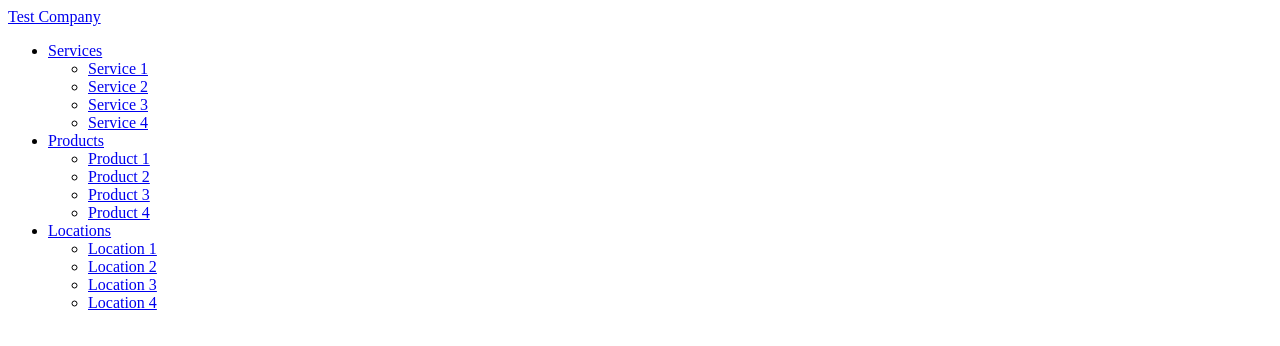
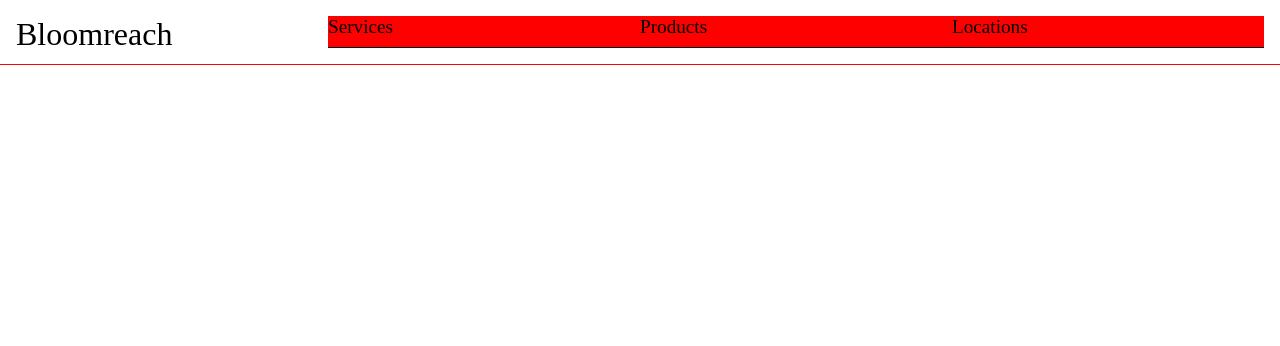
Before and after one commit to girishsunkeri/Menu_Items, a plain HTML site: page index.html in a window 1280 px wide. Drawn offline with Linux system fonts and the light colour scheme.

Commit message:
showing menu-items based on toggle button

```diff
--- a/app.js
+++ b/app.js
@@ -0,0 +1,5 @@
+const menuToggle = document.querySelector('.menu-ham');
+
+menuToggle.addEventListener('click', () => {
+    menuToggle.classList.toggle("open");
+})
--- a/index.html
+++ b/index.html
@@ -12,45 +12,29 @@
 <body>
 	<div class="app-content">
 		<header class="header">
-			<div class="header-content">
-				<div class="menu-toggle">
-					<div class="menu-toggle-burger"></div>
+			<nav class="nav">
+				<div class="menu-ham">
+					<div class="container">
+						<div class="bar1"></div>
+						<div class="bar2"></div>
+						<div class="bar3"></div>
 					</div>
-				<div class="logo"><a href="#">Test Company</a></div>
-				<div class="overlay">
-				  <nav>
+				</div>
 				<ul class="links">
 					<li>
+						<a class="menu-level-1" href="#">Bloomreach</a>
+					</li>
+					<li>
 						<a class="menu-level-1" href="#">Services</a>
-								<ul>
-									<li><a class="menu-level-2" href="#">Service 1</a></li>
-									<li><a class="menu-level-2" href="#">Service 2</a></li>
-									<li><a class="menu-level-2" href="#">Service 3</a></li>
-									<li><a class="menu-level-2" href="#">Service 4</a></li>
-								</ul>
 					</li>
 					<li>
 						<a class="menu-level-1" href="#">Products</a>
-								<ul>
-									<li><a class="menu-level-2" href="#">Product 1</a></li>
-									<li><a class="menu-level-2" href="#">Product 2</a></li>
-									<li><a class="menu-level-2" href="#">Product 3</a></li>
-									<li><a class="menu-level-2" href="#">Product 4</a></li>
-								</ul>
 					</li>
 					<li>
 						<a class="menu-level-1" href="#">Locations</a>
-								<ul>
-									<li><a class="menu-level-2" href="#">Location 1</a></li>
-									<li><a class="menu-level-2" href="#">Location 2</a></li>
-									<li><a class="menu-level-2" href="#">Location 3</a></li>
-									<li><a class="menu-level-2" href="#">Location 4</a></li>
-								</ul>
 					</li>
 				</ul>
 			</nav>
-				</div>
-			</div>
 		</header>
 		<main class="main-content"></main>
 		<footer class="footer"></footer>
--- a/style.css
+++ b/style.css
@@ -0,0 +1,88 @@
+* {
+	margin: 0;
+	padding: 0;
+	box-sizing: border-box;
+	text-decoration: none;
+}
+
+.menu-ham {
+	position: absolute;
+	cursor: pointer;
+	right: 1rem;
+}
+
+.nav {
+	border-bottom: 1px solid red;
+}
+
+.links {
+	display: flex;
+	flex-direction: column;
+	align-items: center;
+	margin: 1rem;
+}
+
+.links li {
+	list-style: none;
+	display: none;
+	background-color: red;
+	width: 100%;
+	height: 2rem;
+	border-bottom: 1px solid #000;
+}
+
+.links li a {
+	text-decoration: none;
+	color: inherit;
+	font-size: 1.2rem;
+}
+
+.links li:first-child {
+	margin-right: auto;
+	display: block;
+	background: none;
+	border: none;
+}
+
+.links li:first-child a {
+	font-size: 2rem;
+}
+
+.bar1, .bar2, .bar3 {
+  width: 35px;
+  height: 5px;
+  background-color: #333;
+  margin: 6px 0;
+  transition: 0.4s;
+}
+
+.menu-ham.open .bar1 {
+  -webkit-transform: rotate(-45deg) translate(-9px, 6px);
+  transform: rotate(-45deg) translate(-9px, 6px);
+}
+
+.menu-ham.open .bar2 {opacity: 0;}
+
+.menu-ham.open .bar3 {
+  -webkit-transform: rotate(45deg) translate(-8px, -8px);
+  transform: rotate(45deg) translate(-8px, -8px);
+}
+
+.menu-ham.open + ul.links li {
+	display: block;
+	transition: all 0.5s ease;
+}
+
+@media only screen and (min-width:560px) {
+	.menu-ham {
+		display: none;
+	}
+
+	.links {
+		flex-direction: row;
+	}
+
+	.links li {
+		display: block;
+	}
+}
```
Lines whose indentation alone changed are shown as unchanged.
